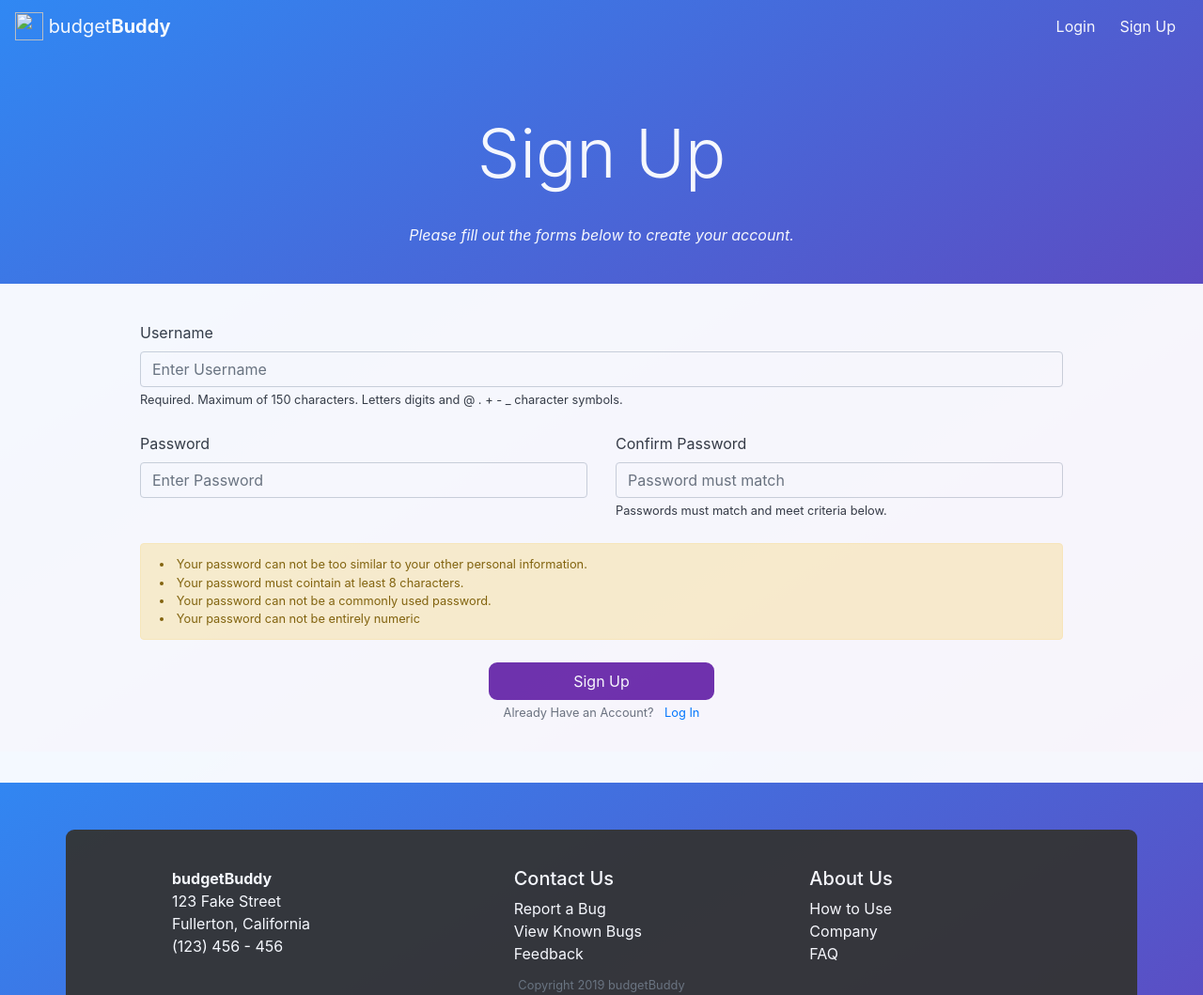
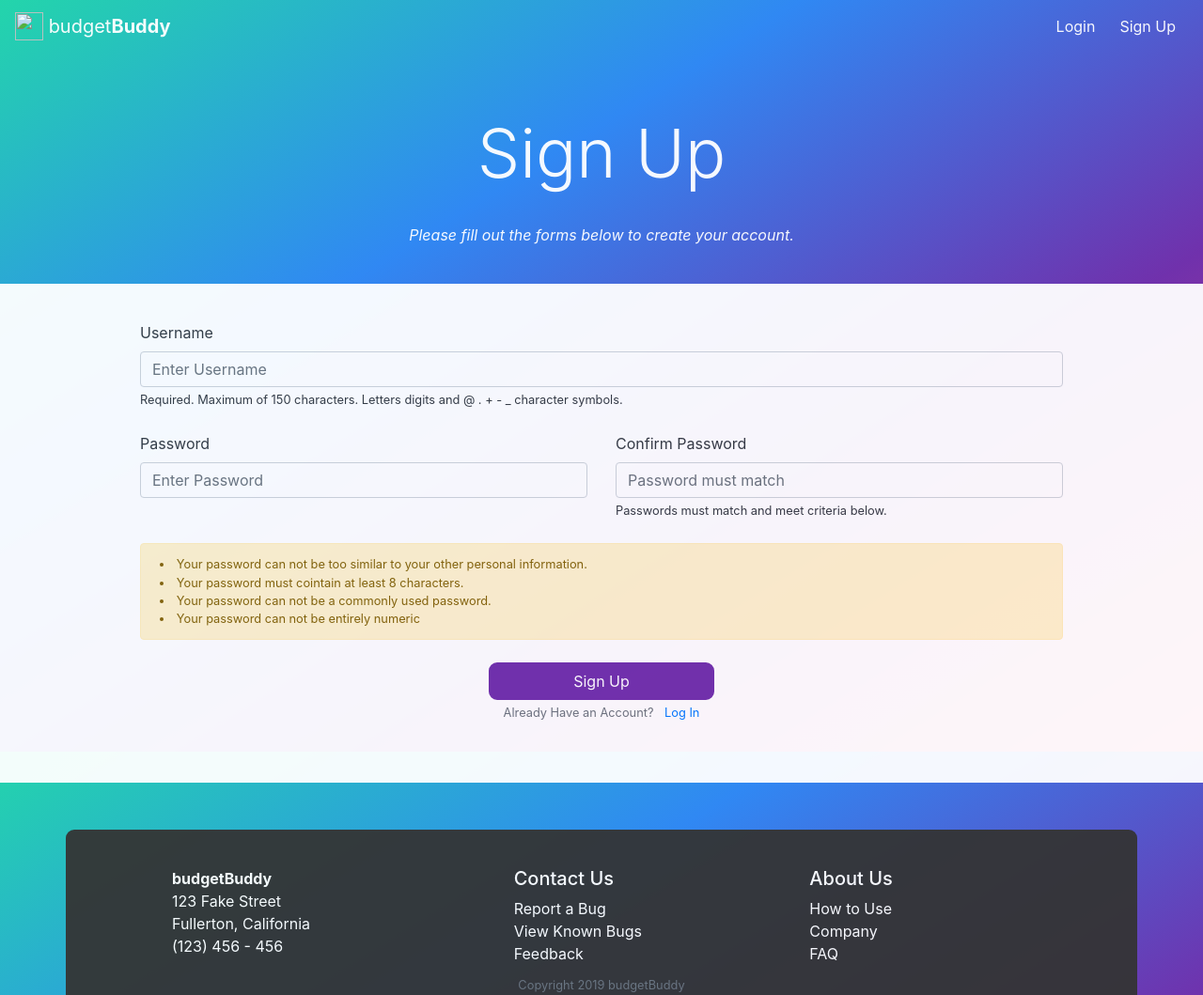
Before and after one commit to n-badillo/SoftwareTestingProject, a Django app: template budgetproject/budgetproject/users/templates/users/register.html in a window 1280 px wide. Shown: the whole page at 94% size. Run offline with Django 3.2, Linux system fonts and the light colour scheme; the template is opened without the code that fills it, so the values that code supplies are empty; some libraries are stand-ins or nearby versions.

Commit message:
Update styles.css

```diff
--- a/budgetproject/budgetproject/budget/static/css/styles.css
+++ b/budgetproject/budgetproject/budget/static/css/styles.css
@@ -1,9 +1,53 @@
 /*  General CSS for Body*/
-body{
-    background: linear-gradient(to top left, #7031AC 0%, #3088F3 100%);
-    color: white;
+
+body {
+    width: 100wh;
+    height: 90vh;
+    color: #fff;
+    background: linear-gradient(to bottom right, #23D5AB, #3088F3, #7031AC, #E73C7E);
     opacity: 0.95;
     background-attachment: fixed;
+    background-size: 400% 400%;
+    -webkit-animation: Gradient 15s ease infinite;
+    -moz-animation: Gradient 15s ease infinite;
+    animation: Gradient 20s ease infinite;
+}
+
+
+@-webkit-keyframes Gradient {
+    0% {
+        background-position: 0% 50%
+    }
+    50% {
+        background-position: 100% 50%
+    }
+    100% {
+        background-position: 0% 50%
+    }
+}
+
+@-moz-keyframes Gradient {
+    0% {
+        background-position: 0% 50%
+    }
+    50% {
+        background-position: 100% 50%
+    }
+    100% {
+        background-position: 0% 50%
+    }
+}
+
+@keyframes Gradient {
+    0% {
+        background-position: 0% 50%
+    }
+    50% {
+        background-position: 100% 50%
+    }
+    100% {
+        background-position: 0% 50%
+    }
 }
 
 footer {
```
